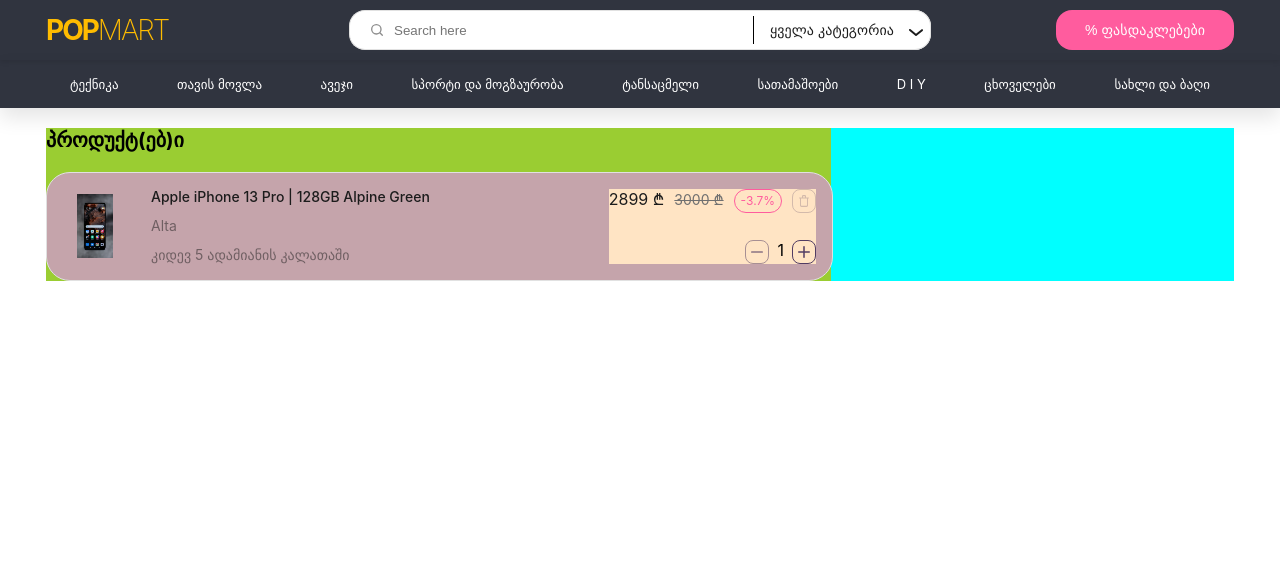
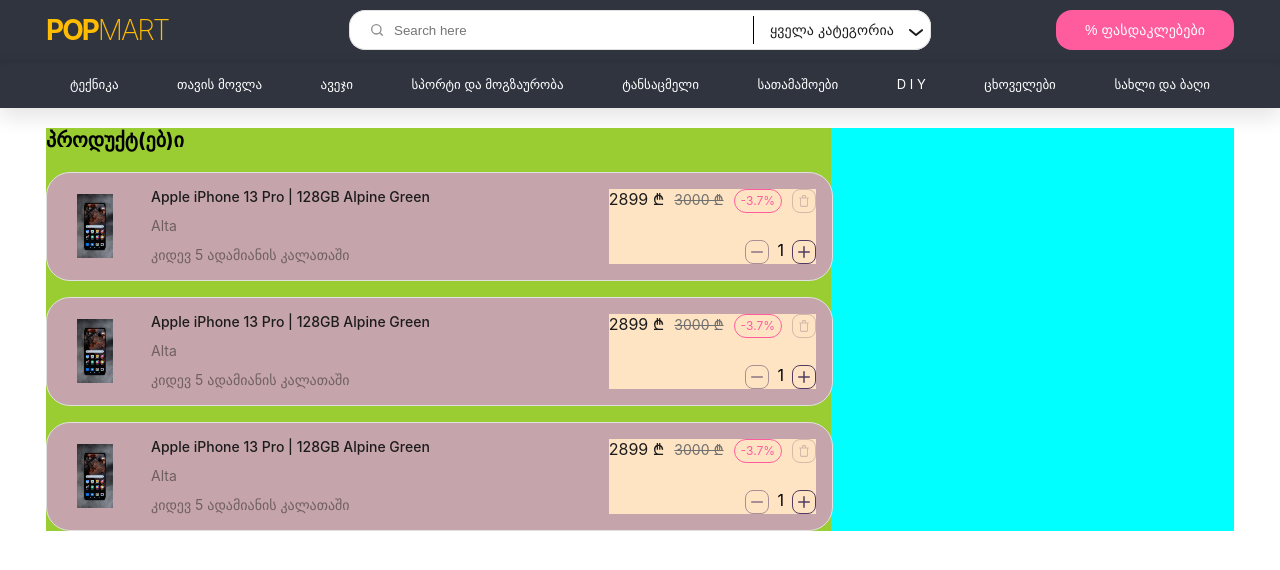
Before and after one commit to Gaga-Demetrashvili/PopMart-Checkout-Page, a React (Create React App) app: page / in a window 1280 px wide. Shown: the top 570 px of the page. Built offline with nearby package versions, Linux system fonts and the light colour scheme.

Commit message:
added variables scss file and moved color-variables there. Also made some changes to layout

```diff
--- /dev/null
+++ b/src/assets/styles/_variables.scss
@@ -0,0 +1,22 @@
+/** @format */
+
+// COLORS
+
+$color-white: #ffffff;
+$color-black: #000000;
+$color-primary: #ffbc00;
+$color-secondary: #30343f;
+$color-tertiary: #e1e1e1;
+
+$price-color-black: #1c1c1c;
+$prev-price-color: #707070;
+
+$box-shadow-color: #0000001a;
+
+$btn-color-pink: #ff5c9e;
+$btn-categories-hover-color: #e1e1e1;
+$category-btn-text-color: #1c1c1c;
+$btn-remove-color: rgb(81, 60, 99, 0.5);
+
+$navigation-item-text-color-on-hover: #1c1c1c;
+$navigation-item-background-color-on-hover: #f8f8f8;
--- a/src/components/button/button.styles.scss
+++ b/src/components/button/button.styles.scss
@@ -1,10 +1,5 @@
 /** @format */
-
-$btn-color-pink: #ff5c9e;
-$btn-hover-color-pink: #ff5c9e;
-$color-white: #ffffff;
-$category-btn-text-color: #1c1c1c;
-$btn-categories-hover-color: #e1e1e1;
+@import "../../assets/styles/variables";
 
 %btn-base {
   font-size: 14px;
@@ -28,7 +23,7 @@
 }
 
 .btn-pink:hover {
-  background-color: $btn-hover-color-pink;
+  background-color: $btn-color-pink;
   opacity: 0.8;
 }
 
@@ -36,7 +31,7 @@
   @extend %btn-base;
   width: 100%;
   border-radius: 0 16px 16px 0;
-  border: 1px solid #e1e1e1;
+  border: 1px solid $btn-categories-hover-color;
   background-color: $color-white;
   color: $category-btn-text-color;
   padding-right: 25px;
@@ -62,7 +57,7 @@
     content: "";
     width: 1px;
     height: 70%;
-    background-color: #000;
+    background-color: $color-black;
     position: absolute;
     left: 0;
     top: 50%;
@@ -75,16 +70,15 @@
   }
 
   &:focus {
-    background-color: #fff;
-    color: #fff;
+    background-color: $color-white;
+    color: $color-white;
     // border: none;
-    border-left: 2px solid #e1e1e1;
+    border-left: 2px solid $btn-categories-hover-color;
   }
 
   &:hover::before {
-    visibility: hidden;
     height: 100%;
-    background-color: #e1e1e1;
+    background-color: $btn-categories-hover-color;
   }
 
   &:focus::before {
--- a/src/components/checkout-item/checkout-item.styles.scss
+++ b/src/components/checkout-item/checkout-item.styles.scss
@@ -1,4 +1,5 @@
 /** @format */
+@import "../../assets/styles/variables";
 
 %btn-base {
   outline: none;
@@ -17,8 +18,12 @@
   width: 100%;
   height: 107px;
   background-color: rgb(197, 164, 171);
-  border: 1px solid #e1e1e1;
+  border: 1px solid $btn-categories-hover-color;
   border-radius: 24px;
+
+  &:not(:last-child) {
+    margin-bottom: 16px;
+  }
 
   &__wrapper {
     display: flex;
@@ -48,26 +53,26 @@
 
         &__price {
           font-size: 16px;
-          color: #1c1c1c;
+          color: $price-color-black;
         }
 
         &__prev-price {
           font-size: 14px;
-          color: #707070;
+          color: $prev-price-color;
           text-decoration: line-through;
         }
 
         &__sale {
           font-size: 12px;
-          color: #ff5c9e;
-          border: 1px solid #ff5c9e;
+          color: $btn-color-pink;
+          border: 1px solid $btn-color-pink;
           padding: 0px 6px;
           border-radius: 16px;
         }
 
         &__btn-remove {
           @extend %btn-base;
-          border: 1px solid rgb(81, 60, 99, 0.5);
+          border: 1px solid $btn-remove-color;
           opacity: 0.5;
 
           svg {
@@ -113,7 +118,7 @@
       padding: 0;
       font-size: 14px;
       line-height: 1.2;
-      color: #1c1c1c;
+      color: $category-btn-text-color;
       opacity: 0.5;
 
       &:not(:last-child) {
--- a/src/components/checkout-left/checkout-left.component.jsx
+++ b/src/components/checkout-left/checkout-left.component.jsx
@@ -7,6 +7,8 @@
     <div className="checkout__left__container">
       <h3 className="checkout__left__container__title">პროდუქტ(ებ)ი</h3>
       <CheckoutItem />
+      <CheckoutItem />
+      <CheckoutItem />
     </div>
   );
 };
--- a/src/components/header/header.styles.scss
+++ b/src/components/header/header.styles.scss
@@ -1,12 +1,5 @@
 /** @format */
-
-// COLORS
-
-$color-primary: #ffbc00;
-$color-secondary: #30343f;
-$color-tertiary: #e1e1e1;
-$btn-categories-hover-color: #e1e1e1;
-$box-shadow-color: #0000001a;
+@import "../../assets/styles/variables";
 
 .header {
   background-color: $color-secondary;
--- a/src/components/navigation/navigation.styles.scss
+++ b/src/components/navigation/navigation.styles.scss
@@ -1,8 +1,5 @@
 /** @format */
-
-$box-shadow-color: #0000001a;
-$navigation-item-text-color-on-hover: #1c1c1c;
-$navigation-item-background-color-on-hover: #f8f8f8;
+@import "../../assets/styles/variables";
 
 .navigation {
   width: 100%;
@@ -13,7 +10,7 @@
     list-style: none;
     display: flex;
     justify-content: space-between;
-    color: #ffffff;
+    color: $color-white;
     padding: 0;
     font-size: 13px;
     margin: 0 auto;
```
Also changed, not shown: src/assets/styles/_general.scss (renamed from src/assets/styles/general.scss).
